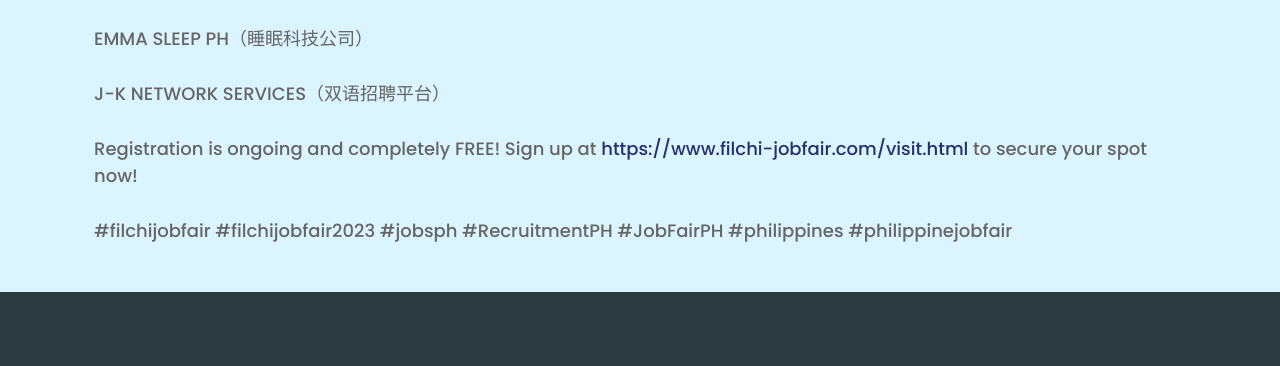
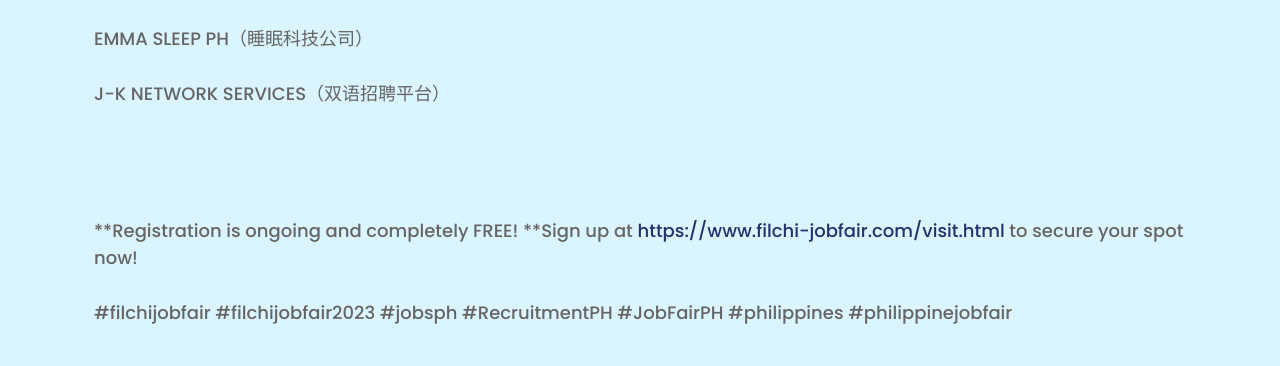
Before and after one commit to pmdnit/11ty-blog-site, an Eleventy site: page src/blog/2023-08-31-joining-the-2nd-filipino-chinese-job-fair-in-manila-2023-菲龙网第二届菲律宾华人线下招聘会.md in a window 1280 px wide. Shown: the part 2222-2588 px from the top of the page. Built offline with nearby package versions, Linux system fonts and the light colour scheme; Eleventy itself is replaced by a stand-in of ours; files that its build step writes are made by us from their sources.

Commit message:
Update Blog “2023-08-31-joining-the-2nd-filipino-chinese-job-fair-in-manila-2023-菲龙网第二届菲律宾华人线下招聘会”

```diff
--- a/src/blog/2023-08-31-joining-the-2nd-filipino-chinese-job-fair-in-manila-2023-菲龙网第二届菲律宾华人线下招聘会.md
+++ b/src/blog/2023-08-31-joining-the-2nd-filipino-chinese-job-fair-in-manila-2023-菲龙网第二届菲律宾华人线下招聘会.md
@@ -68,8 +68,8 @@
 
 J-K NETWORK SERVICES（双语招聘平台）
 
+<br> <br>
 
-
-Registration is ongoing and completely FREE! Sign up at <https://www.filchi-jobfair.com/visit.html> to secure your spot now!
+**Registration is ongoing and completely FREE! **Sign up at <https://www.filchi-jobfair.com/visit.html> to secure your spot now!
 
 \#filchijobfair #filchijobfair2023 #jobsph #RecruitmentPH #JobFairPH #philippines #philippinejobfair
```
